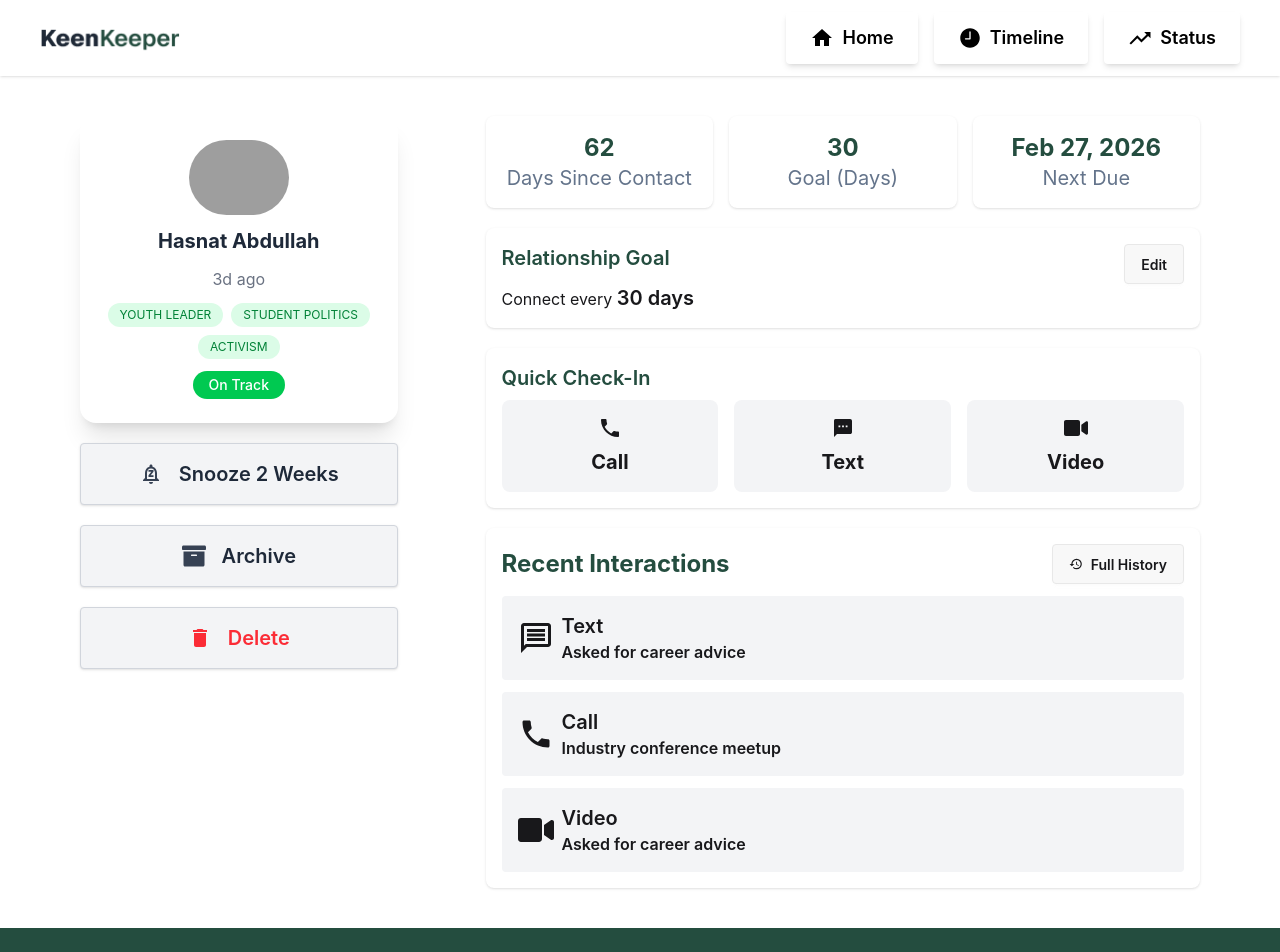
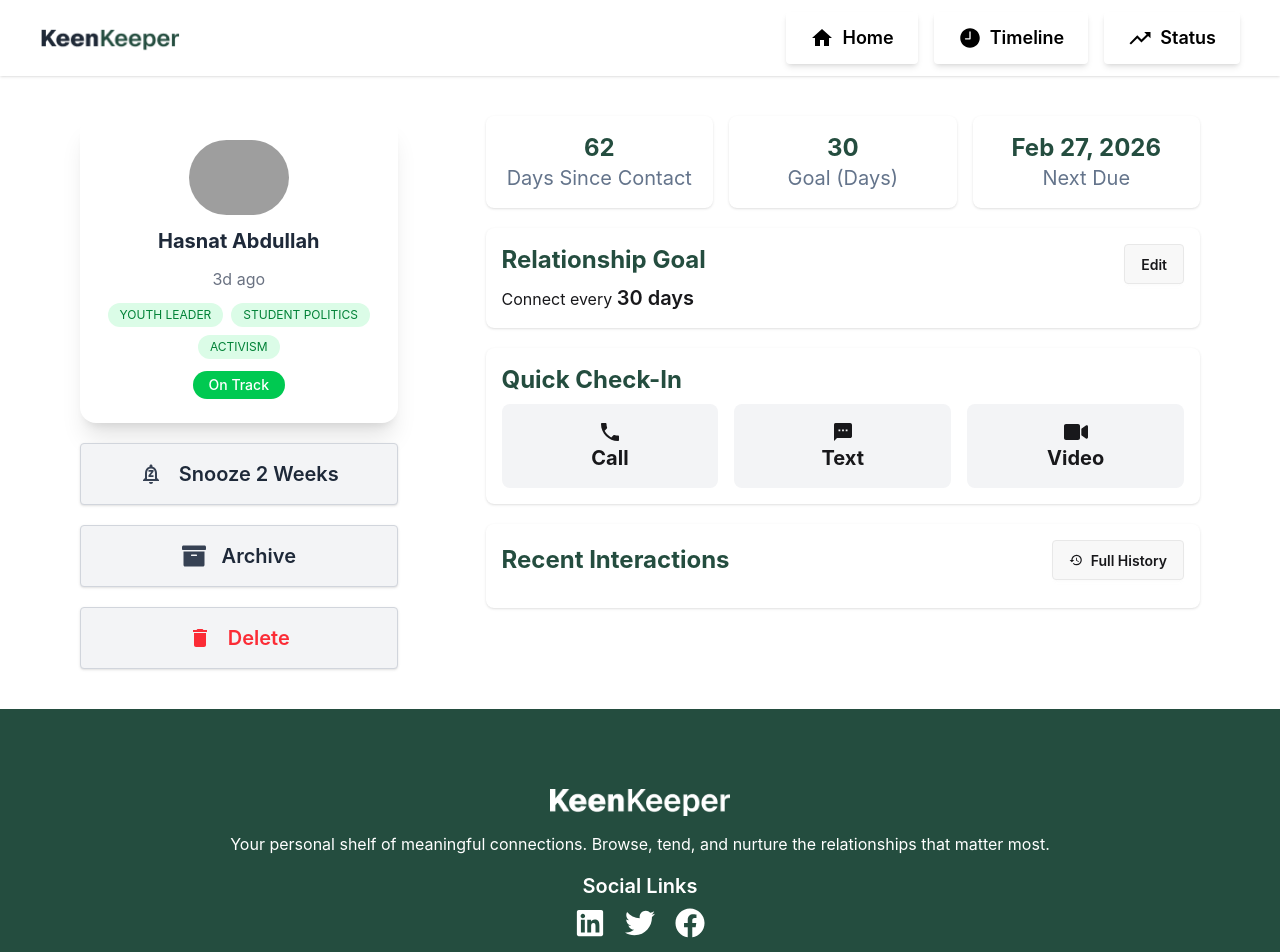
Before and after one commit to mmahmud28/Assignment-7, a Next.js app: page /profile/1 in a window 1280 px wide. Shown: the top 952 px of the page. Built offline with nearby package versions, Linux system fonts and the light colour scheme; grey boxes are pictures that could not be loaded.

Commit message:
TimeLine Page Design and function Completed

```diff
--- a/src/app/components/Footer.jsx
+++ b/src/app/components/Footer.jsx
@@ -28,6 +28,12 @@
                         </a>
                     </div>
                 </div>
+                <div>
+                    <div className='flex text-white justify-center gap-10 mt-5'>
+                        <small>200</small>
+                        <small>2000</small>
+                    </div>
+                </div>
             </div>
         </div>
     );
--- a/src/app/profile/[id]/page.jsx
+++ b/src/app/profile/[id]/page.jsx
@@ -1,5 +1,4 @@
 "use client";
-
 import { useEffect, useState } from "react";
 import { useParams } from "next/navigation";
 import Image from "next/image";
@@ -21,7 +20,32 @@
 
     const friend = data.find(f => f.id == id);
 
+    const handelClick = (type,message) => {
+        const newInteraction = {
+            friendId: id,
+            type,
+            message: message,
+            date: new Date().toISOString()
+        };
 
+        const existing = JSON.parse(localStorage.getItem("interactions")) || [];
+
+        const updated = [newInteraction, ...existing];
+
+        localStorage.setItem("interactions", JSON.stringify(updated));
+
+
+        setInteractions(updated);
+    };
+
+    const [interactions, setInteractions] = useState([]);
+
+    useEffect(() => {
+        const stored = JSON.parse(localStorage.getItem("interactions")) || [];
+        setInteractions(stored);
+    }, []);
+
+    const filteredInteractions = interactions.filter(item => item.friendId == id);
 
     return (
         <div className="max-w-300 mx-auto items-center justify-center">
@@ -125,30 +149,29 @@
                     </div>
                     <div className="card bg-base-100 shadow-sm p-4">
                         <div className="flex justify-between">
-                            <p className="text-[#244D3F] font-semibold text-xl">Relationship Goal</p>
+                            <p className="text-[#244D3F] font-bold text-2xl">Relationship Goal</p>
                             <button className="btn">Edit</button>
                         </div>
                         <p className="">Connect every <span className="text-xl font-semibold">30 days </span></p>
                     </div>
                     <div className="p-4 card bg-base-100 shadow-sm">
-                        <p className="text-[#244D3F] font-semibold text-xl">Quick Check-In</p>
-                        <div className=" flex gap-4 justify-between mt-2">
-                            <div className="bg-gray-100 w-full space-y-2 card justify-center items-center p-4">
-                                <IoMdCall className="text-2xl font-bold" />
+                        <p className="text-[#244D3F] font-bold text-2xl">Quick Check-In</p>
+                        <div className="flex gap-4 justify-between mt-2">
+
+                            <div onClick={() => handelClick("Call","Let's have a call")} className="bg-gray-100 w-full card p-4 cursor-pointer text-center">
+                                <IoMdCall className="text-2xl mx-auto" />
                                 <p className="text-xl font-bold">Call</p>
                             </div>
 
-                            <div className="bg-gray-100 justify-center space-y-2 items-center  w-full card p-4">
-                                <IoMdText className="text-2xl font-bold" />
+                            <div onClick={() => handelClick("Text","Hey, how are you doing?")} className="bg-gray-100 w-full card p-4 cursor-pointer text-center">
+                                <IoMdText className="text-2xl mx-auto" />
                                 <p className="text-xl font-bold">Text</p>
                             </div>
 
-
-                            <div className="bg-gray-100 justify-center space-y-2 items-center  w-full card p-4">
-                                <FaVideo className="text-2xl font-bold" />
+                            <div onClick={() => handelClick("Video","Let's have a video call")} className="bg-gray-100 w-full card p-4 cursor-pointer text-center">
+                                <FaVideo className="text-2xl mx-auto" />
                                 <p className="text-xl font-bold">Video</p>
                             </div>
-
 
                         </div>
                     </div>
@@ -163,30 +186,24 @@
                         </div>
 
                         <div className="space-y-3">
-                            <div className="flex gap-2 items-center p-4 bg-gray-100 rounded-sm">
-                                <p><MdOutlineMessage className="text-4xl" /></p>
-                                <div>
-                                    <h1 className="text-xl font-semibold">Text</h1>
-                                    <p className="font-semibold">Asked for career advice</p>
-                                </div>
-                            </div>
+                            {
+                                filteredInteractions.map((item, i) => (
+                                    <div key={i} className="flex gap-2 items-center p-2 bg-gray-100 rounded-sm">
 
-                            <div className="flex gap-2 items-center p-4 bg-gray-100 rounded-sm">
-                                <p><IoMdCall className="text-4xl" /></p>
-                                <div>
-                                    <h1 className="text-xl font-semibold">Call</h1>
-                                    <p className="font-semibold">Industry conference meetup</p>
-                                </div>
-                            </div>
+                                        <p>
+                                            {item.type === "Call" && <IoMdCall className="text-4xl" />}
+                                            {item.type === "Text" && <MdOutlineMessage className="text-4xl" />}
+                                            {item.type === "Video" && <FaVideo className="text-4xl" />}
+                                        </p>
 
+                                        <div>
+                                            <h1 className="text-xl font-semibold">{item.type}</h1>
+                                            <p className="font-semibold">{item.message}</p>
+                                        </div>
 
-                            <div className="flex gap-2 items-center p-4 bg-gray-100 rounded-sm">
-                                <p><FaVideo className="text-4xl" /></p>
-                                <div>
-                                    <h1 className="text-xl font-semibold">Video</h1>
-                                    <p className="font-semibold">Asked for career advice</p>
-                                </div>
-                            </div>
+                                    </div>
+                                ))
+                            }
                         </div>
                     </div>
                 </div>
--- a/src/app/status/page.jsx
+++ b/src/app/status/page.jsx
@@ -1,9 +1,25 @@
-import React from 'react';
+"use client";
+import React, { useEffect } from 'react';
 
 const StatusPage = () => {
+
+     useEffect(() => {
+            const stored = JSON.parse(localStorage.getItem("interactions")) || [];
+            console.log(stored);
+        }, []);
+
     return (
-        <div>
+        <div className='flex justify-center items-center m-10'>
+            <div className='w-full max-w-5xl p-5 space-y-4 card shadow-sm'>
+                <h1 className='text-4xl font-bold'>Friendship Analytics</h1>
 
+                <div>
+                    <p className='font-semibold text-xl mt-2'>By Interaction Type</p>
+                    <div>
+                        Pichart
+                    </div>
+                </div>
+            </div>
         </div>
     );
 };
--- a/src/app/timeline/page.jsx
+++ b/src/app/timeline/page.jsx
@@ -1,8 +1,33 @@
-import React from 'react';
+/* eslint-disable react-hooks/set-state-in-effect */
+"use client";
+import React, { useEffect, useState } from 'react';
 import { FaVideo } from 'react-icons/fa';
 import { IoMdCall } from 'react-icons/io';
 import { MdOutlineMessage } from 'react-icons/md';
 const TimeLinePage = () => {
+
+
+    const [interactions, setInteractions] = useState([]);
+    const [filter, setFilter] = useState("All");
+    const [search, setSearch] = useState("");
+
+    useEffect(() => {
+        const stored = JSON.parse(localStorage.getItem("interactions")) || [];
+        setInteractions(stored);
+    }, []);
+
+    const filteredData = interactions
+        .filter(item => {
+            if (filter === "All") return true;
+            return item.type === filter;
+        })
+        .filter(item => {
+            return (
+                item.type.toLowerCase().includes(search.toLowerCase()) ||
+                item.message.toLowerCase().includes(search.toLowerCase())
+            );
+        });
+
     return (
         <div className="flex justify-center items-center m-10">
             <div className="w-full max-w-5xl p-5 space-y-4 card shadow-sm">
@@ -13,10 +38,12 @@
 
                     <div>
                         <div className="dropdown">
-                            <div tabIndex={0} role="button" className="btn m-1">Click</div>
+                            <div tabIndex={0} role="button" className="btn m-1">Filter</div>
                             <ul tabIndex={-1} className="dropdown-content menu bg-base-100 rounded-box z-10 w-52 p-2 shadow-sm">
-                                <li><a>Item 1</a></li>
-                                <li><a>Item 2</a></li>
+                                <li><a onClick={() => setFilter("All")}>All</a></li>
+                                <li><a onClick={() => setFilter("Call")}>Call</a></li>
+                                <li><a onClick={() => setFilter("Text")}>Text</a></li>
+                                <li><a onClick={() => setFilter("Video")}>Video</a></li>
                             </ul>
                         </div>
                     </div>
@@ -39,39 +66,45 @@
                                     <path d="m21 21-4.3-4.3"></path>
                                 </g>
                             </svg>
-                            <input type="search" required placeholder="Search" />
+                            <input
+                                type="search"
+                                placeholder="Search"
+                                value={search}
+                                onChange={(e) => setSearch(e.target.value)}
+                            />
                         </label>
                     </div>
 
                 </div>
 
                 <div className='p-4 space-y-4'>
-                    <div className="flex gap-2 items-center p-2 bg-gray-100 rounded-sm">
-                        <p><MdOutlineMessage className="text-4xl" /></p>
-                        <div>
-                            <h1 className="text-xl font-semibold">Text</h1>
-                            <p className="font-semibold">Asked for career advice</p>
-                        </div>
-                    </div>
-
-                    <div className="flex gap-2 items-center p-2 bg-gray-100 rounded-sm">
-                        <p><IoMdCall className="text-4xl" /></p>
-                        <div>
-                            <h1 className="text-xl font-semibold">Call</h1>
-                            <p className="font-semibold">Industry conference meetup</p>
-                        </div>
-                    </div>
 
 
-                    <div className="flex gap-2 items-center p-2 bg-gray-100 rounded-sm">
-                        <p><FaVideo className="text-4xl" /></p>
-                        <div>
-                            <h1 className="text-xl font-semibold">Video</h1>
-                            <p className="font-semibold">Asked for career advice</p>
-                        </div>
-                    </div>
+                    {
+                        filteredData.map((item, i) => (
+                            <div key={i} className="flex gap-3 items-center p-3 bg-gray-100 rounded-lg">
 
+                                <div>
+                                    {item.type === "Call" && <IoMdCall className="text-3xl" />}
+                                    {item.type === "Text" && <MdOutlineMessage className="text-3xl" />}
+                                    {item.type === "Video" && <FaVideo className="text-3xl" />}
+                                </div>
 
+                                <div>
+                                    <h2 className="text-lg font-semibold">{item.type}</h2>
+                                    <p className="text-sm text-gray-600">{item.message}</p>
+                                    <p className="text-xs text-gray-400">
+                                        {new Date(item.date).toLocaleString()}
+                                    </p>
+                                </div>
+
+                            </div>
+                        ))
+                    }
+
+                    {filteredData.length === 0 && (
+                        <p className="text-center text-gray-500">No interactions found</p>
+                    )}
 
                 </div>
             </div>
```
